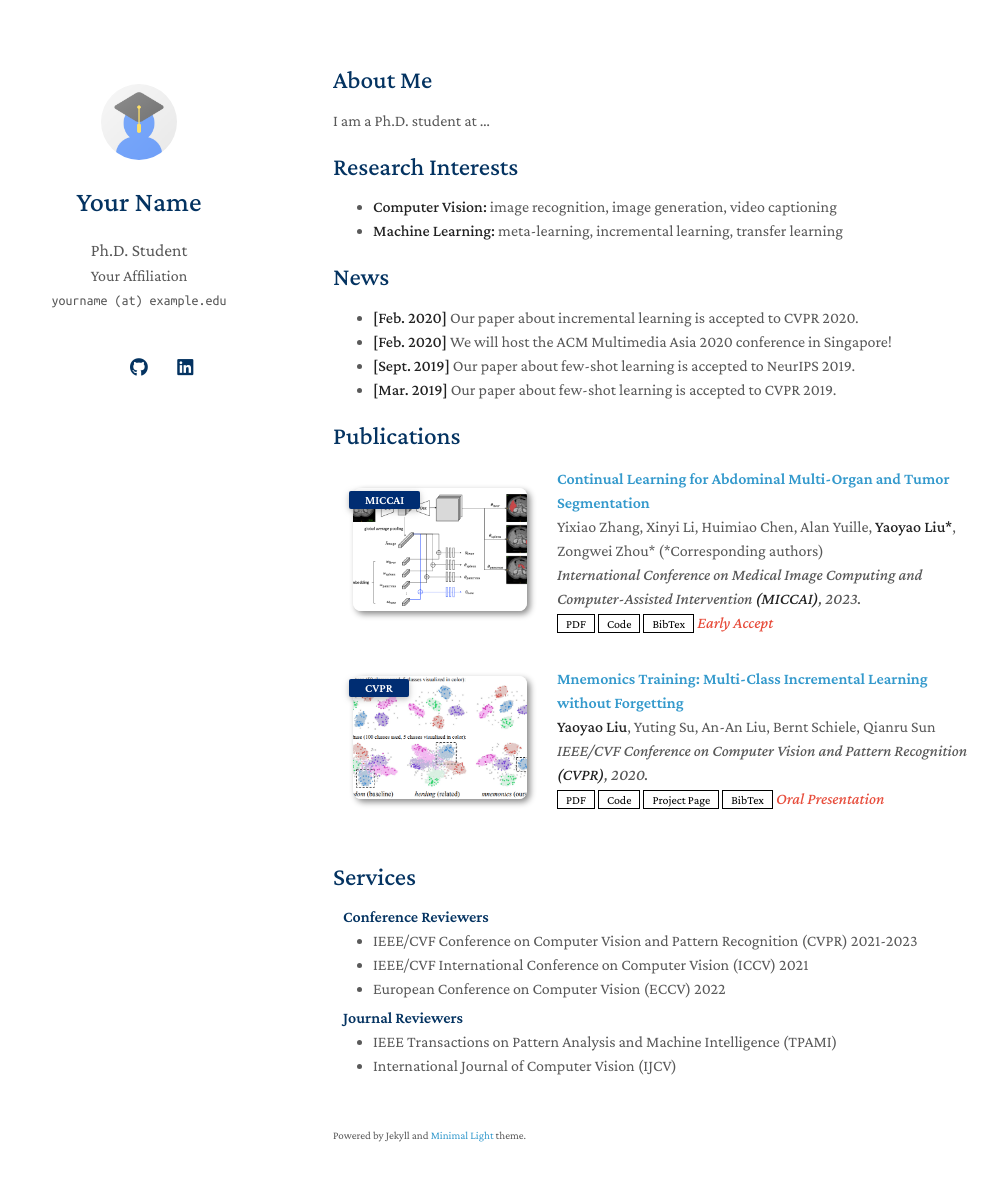
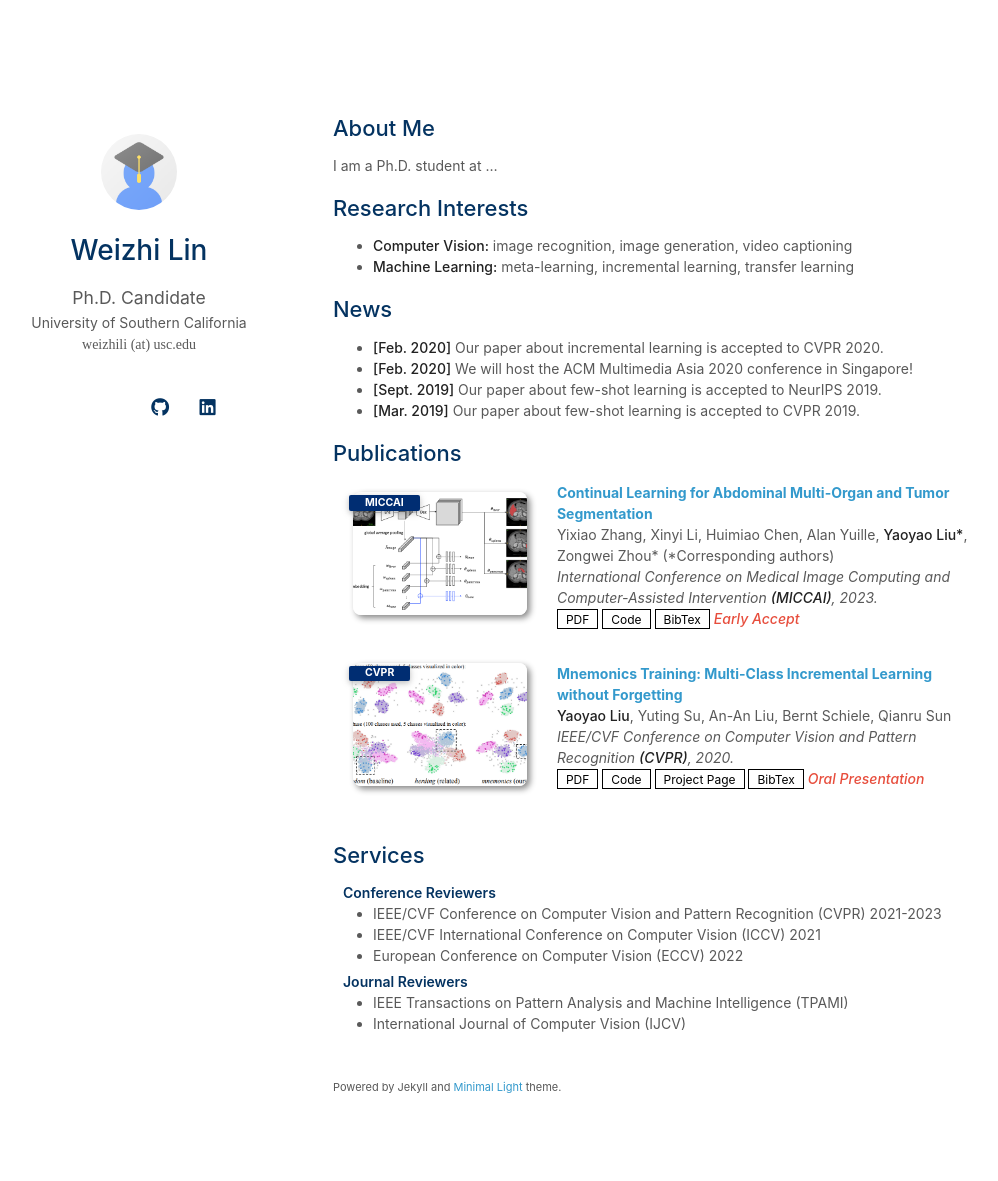
Before and after one commit to weizhi-lin/weizhi-lin, a Jekyll site: the page built from index.md, in a window 1280 px wide and 1216 px high. Shown: the top 1181 px of the window, without its empty margins (137-1135 px from the left). Built offline with Jekyll 4.4.1, drawn with Linux system fonts in a browser that asks for light colours; a style sheet for code colours, icons or effects is not loaded; our own code applies the rules of GitHub Pages for plain Markdown files.

Commit message:
Update _config.yml

```diff
--- a/_config.yml
+++ b/_config.yml
@@ -1,22 +1,22 @@
 # Basic Information
-title: Your Name
-position: Ph.D. Student
-affiliation: Your Affiliation
-email: yourname (at) example.edu
+title: Weizhi Lin
+position: Ph.D. Candidate
+affiliation: University of Southern California
+email: weizhili (at) usc.edu
 
 # Search Engine Optimization (SEO)
 # The following information is used to improve the website traffic from search engines, e.g., Google.
-keywords: minimal light
+keywords: weizhi lin, lin weizhi, weizhi
 description: The Minimal Light is a simple and elegant jekyll theme for academic personal homepage.
 canonical: https://minimal-light-theme.yliu.me/
 
 # Links
 # If you don't need one of them, you may delete the corresponding line.
-google_scholar: https://scholar.google.com/
+google_scholar: https://scholar.google.com/citations?user=CylLW1kAAAAJ&hl=en
 cv_link: assets/files/curriculum_vitae.pdf
-github_link: https://github.com/
-linkedin: https://www.linkedin.com/
-twitter: https://twitter.com/
+github_link: https://github.com/weizhi-lin
+linkedin: https://www.linkedin.com/in/weizhi-lin-a08608191/
+
 
 # Images (e.g., your profile picture and your website's favicon)
 # "favicon" and "favicon_dark" are used for the light and dark modes, respectively.
@@ -30,15 +30,15 @@
 
 # Auto Dark Mode
 # You may use the option to disable the automatic dark theme
-auto_dark_mode: true
+auto_dark_mode: false
 
 # Font
 # You can use this option to choose between Serif or Sans Serif fonts.
-font: "Serif" # or "Sans Serif"
+font: "Sans Serif" # "Serif" # or "Sans Serif"
 
 # Google Analytics ID
 # Please remove this if you don't use Google Analytics
-google_analytics: UA-111540567-4
+# google_analytics: UA-111540567-4
 
 # Use this project as a remote theme for GitHub Pages
 # See the guide here: https://docs.github.com/en/pages/setting-up-a-github-pages-site-with-jekyll/adding-a-theme-to-your-github-pages-site-using-jekyll
```
